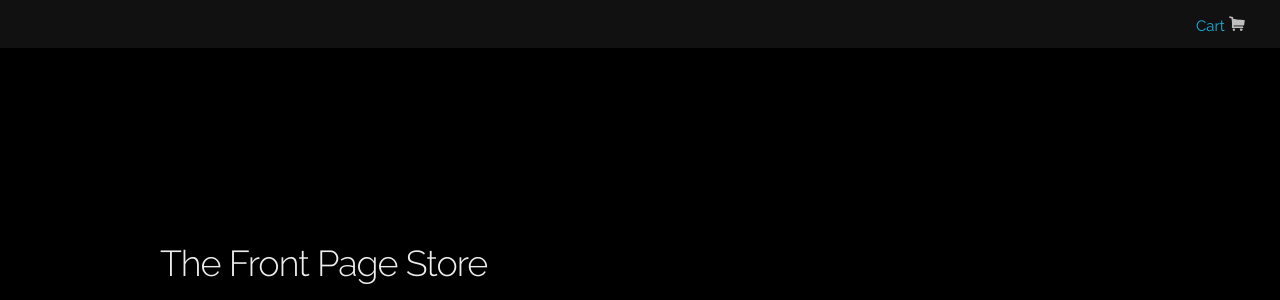
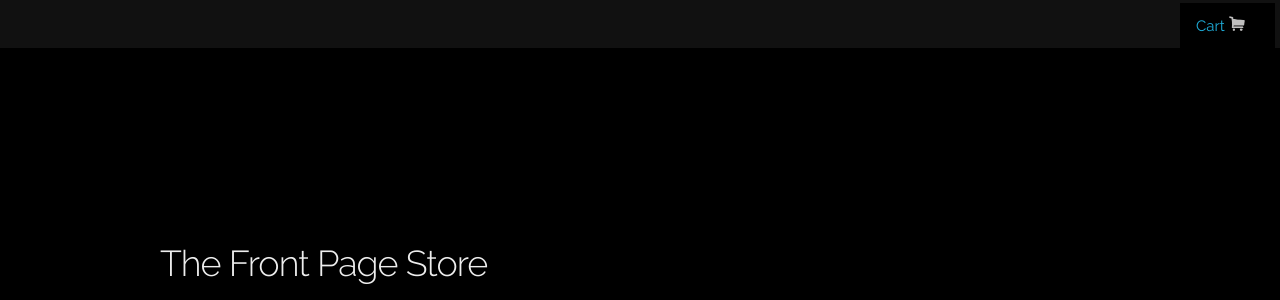
Before and after one commit to bmcnns/thefrontpagestore, a Flask app: template templates/index.html in a window 1280 px wide, with the pointer over the restyled element. Shown: the top 300 px of the page. Run offline with Flask 2, Linux system fonts and the light colour scheme; the template is opened without the code that fills it, so the values that code supplies are empty; parts of the project's set-up code (start-up, migrations or seed data) failed here and were passed over.

Commit message:
Added hover to CSS for navbar

```diff
--- a/static/custom.css
+++ b/static/custom.css
@@ -51,5 +51,5 @@ nav ul li img {
 
 /* Change the link color to #111 (black) on hover */
 nav ul li a:hover {
-  background-color: #111;
+  background-color: black;
 }
```
